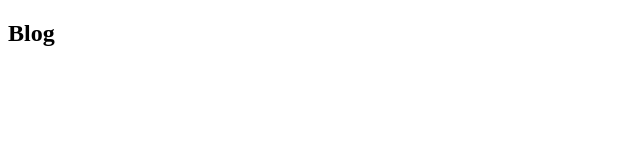
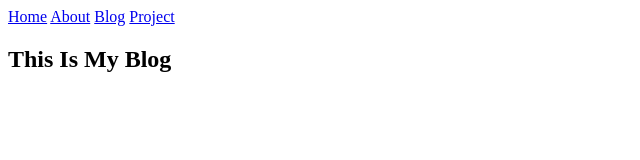
Before and after one commit to aditilham/project-html, a plain HTML site: page Blog/index.html in a window 1280 px wide. Shown: the whole page, without its empty margins (0-640 px from the left). Drawn offline with Linux system fonts and the light colour scheme.

Commit message:
revisi semua

```diff
--- a/Blog/index.html
+++ b/Blog/index.html
@@ -7,6 +7,11 @@
     <title>Blog</title>
 </head>
 <body>
-    <h2>Blog</h2>
+        <nav>
+                <a href="/index.html">Home</a>
+                <a href="/About/index.html">About</a>
+                <a href="/Blog/index.html">Blog</a>
+                <a href="/Project/index.html">Project</a>
+                <h1>This Is My Blog</h1>
 </body>
 </html>
```
Also changed, not shown: About/index.html (+6 -1 lines), Project/index.html (+11 -1 lines), index.html (+4 -4 lines), assets/tampilan.png (deleted), tampilan.png (deleted), 1 other file.
